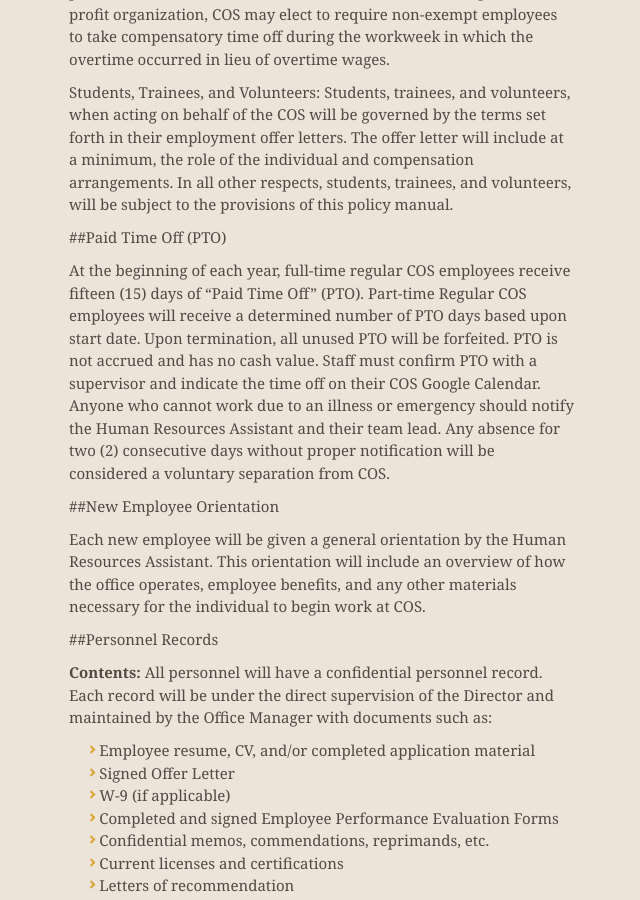
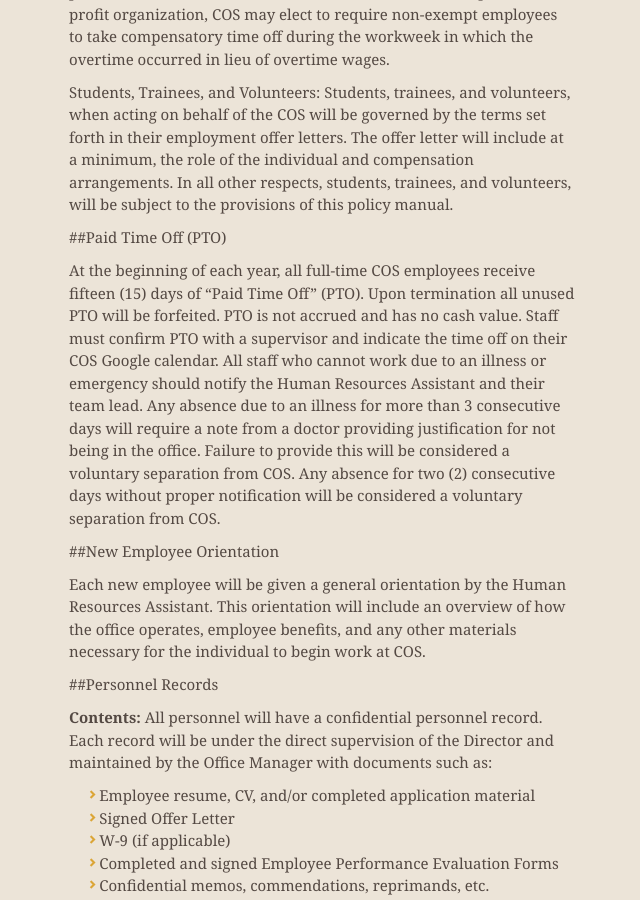
Before and after one commit to CenterForOpenScience/Policies-and-Procedures, a Jekyll site: the page built from index.md, in a window 1280 px wide and 900 px high, scrolled down 4118 px. Shown: the whole window, without its empty margins (318-958 px from the left). Built offline with Jekyll 4.4.1, drawn with Linux system fonts in a browser that asks for light colours; nearby versions of some CDN libraries.

Commit message:
Update sick time language
This was supposed to be merged in September but wasn't, so new update.

```diff
--- a/index.md
+++ b/index.md
@@ -95,7 +95,7 @@
 
 ##Paid Time Off (PTO)
 
-At the beginning of each year, full-time regular COS employees receive fifteen (15) days of “Paid Time Off” (PTO).  Part-time Regular COS employees will receive a determined number of PTO days based upon start date.  Upon termination, all unused PTO will be forfeited. PTO is not accrued and has no cash value. Staff must confirm PTO with a supervisor and indicate the time off on their COS Google Calendar. Anyone who cannot work due to an illness or emergency should notify the Human Resources Assistant and their team lead.  Any absence for two (2) consecutive days without proper notification will be considered a voluntary separation from COS.
+At the beginning of each year, all full-time COS employees receive fifteen (15) days of “Paid Time Off” (PTO). Upon termination all unused PTO will be forfeited. PTO is not accrued and has no cash value. Staff must confirm PTO with a supervisor and indicate the time off on their COS Google calendar. All staff who cannot work due to an illness or emergency should notify the Human Resources Assistant and their team lead.  Any absence due to an illness for more than 3 consecutive days will require a note from a doctor providing justification for not being in the office. Failure to provide this will be considered a voluntary separation from COS.  Any absence for two (2) consecutive days without proper notification will be considered a voluntary separation from COS.
 
 ##New Employee Orientation
 
```
